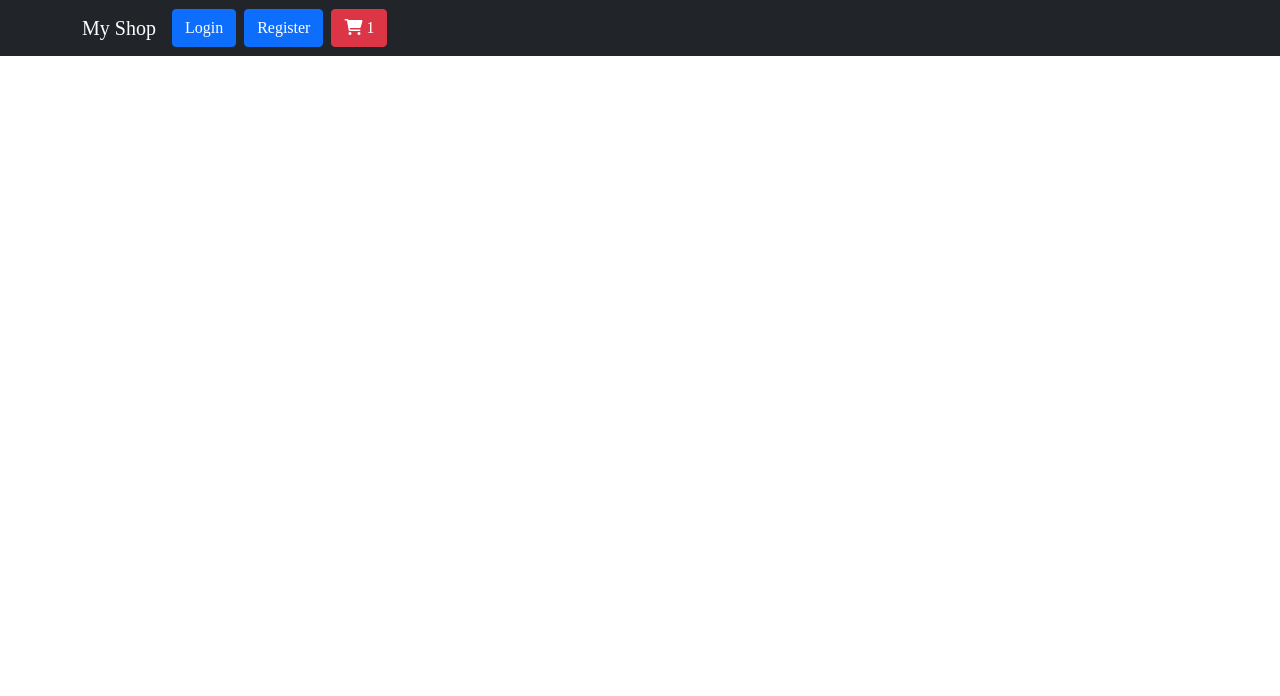
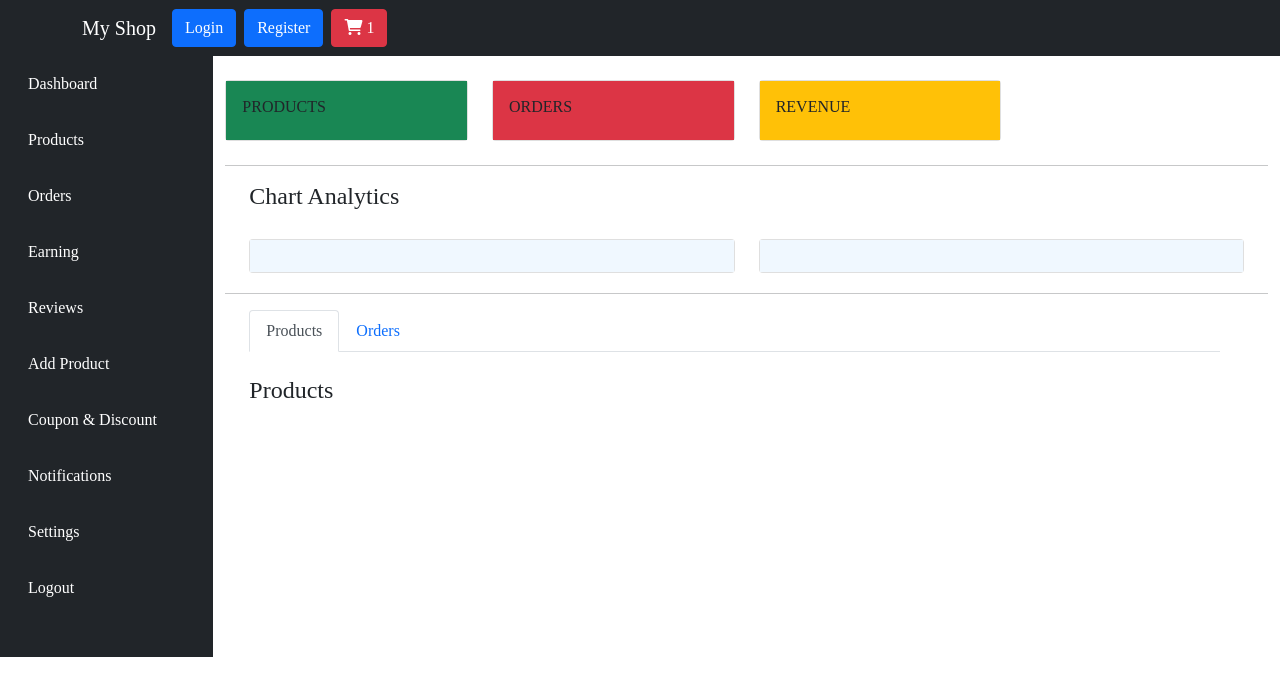
Before and after one commit to FahimAhamed101/DjReactVendor, a React (Create React App) app in the folder client/: page /vendor/dashboard in a window 1280 px wide. Shown: the top 696 px of the page. Built offline with nearby package versions, Linux system fonts and the light colour scheme.

Commit message:
vendor dashboard added

```diff
--- a/client/package.json
+++ b/client/package.json
@@ -1,7 +1,8 @@
 {
   "name": "client",
   "version": "0.1.0",
-  "private": true,"proxy": "http://localhost:8000",
+  "private": true,
+  "proxy": "http://localhost:8000",
   "dependencies": {
     "@emotion/react": "^11.13.3",
     "@emotion/styled": "^11.13.0",
@@ -14,6 +15,7 @@
     "jwt-decode": "^4.0.0",
     "moment": "^2.29.4",
     "react": "^18.3.1",
+    "react-chartjs-2": "^5.2.0",
     "react-dom": "^18.3.1",
     "react-router-dom": "^6.26.2",
     "react-scripts": "5.0.1",
--- a/client/src/App.js
+++ b/client/src/App.js
@@ -12,6 +12,7 @@ import StoredHeader from './views/base/StoredHeader'
 import MainWrapper from './views/base/MainWrapper'
 import ProductDetail from './views/store/ProductDetail'
 import PrivateRoute from './layout/PrivateRoute'
+import Dashboard from './views/vendor/Dashboard'
 function App() {
   return (
     <Router>
@@ -28,6 +29,7 @@ function App() {
         <Route path='/forget-password' element={<ForgetPassword />} />
         <Route path='/create-new-password' element={<CreatePassword />} />
         <Route path='/customer/account/' element={<PrivateRoute><Account /></PrivateRoute>} />
+        <Route path='/vendor/dashboard/' element={<Dashboard />} />
         </Routes>
          </MainWrapper>
      </Router>
--- a/client/src/store/auth.js
+++ b/client/src/store/auth.js
@@ -17,6 +17,8 @@ const useAuthStore = create((set, get) => ({
 }))
 
 
+export { useAuthStore }
+
 
 
 export default useAuthStore
--- a/client/src/utils/auth.js
+++ b/client/src/utils/auth.js
@@ -109,7 +109,7 @@ export const setAuthUser = (access_token, referesh_token) => {
 
 export const getRefreshToken = async () => {
     const referesh_token = Cookies.get("refresh_token")
-    const response = await axios.post('api/v1/user/token/refresh/',{
+    const response = await axios.post('http://127.0.0.1:8000/api/v1/user/token/refresh/',{
         refresh: referesh_token
     })
 
--- /dev/null
+++ b/client/src/views/vendor/Dashboard.jsx
@@ -0,0 +1,127 @@
+import React,{useState, useEffect} from 'react'
+
+import Sidebar from './Sidebar'
+import {Line, Bar} from 'react-chartjs-2'
+import { Chart } from 'chart.js/auto'
+import { Link } from 'react-router-dom'
+
+function Dashboard() {
+
+    return (
+        <div className="container-fluid" id="main">
+        <div className="row row-offcanvas row-offcanvas-left h-100">
+          {/* Add Side Bar Here */}
+
+          <Sidebar />
+
+          <div className="col-md-9 col-lg-10 main mt-4">
+            <div className="row mb-3">
+              <div className="col-xl-3 col-lg-6 mb-2">
+                <div className="card card-inverse card-success">
+                  <div className="card-block bg-success p-3">
+                    <div className="rotate">
+                      <i className="bi bi-grid fa-5x" />
+                    </div>
+                    <h6 className="text-uppercase">Products</h6>
+
+                  </div>
+                </div>
+              </div>
+              <div className="col-xl-3 col-lg-6 mb-2">
+                <div className="card card-inverse card-danger">
+                  <div className="card-block bg-danger p-3">
+                    <div className="rotate">
+                      <i className="bi bi-cart-check fa-5x" />
+                    </div>
+                    <h6 className="text-uppercase">Orders</h6>
+
+                  </div>
+                </div>
+              </div>
+
+              <div className="col-xl-3 col-lg-6 mb-2">
+                <div className="card card-inverse card-warning">
+                  <div className="card-block bg-warning p-3">
+                    <div className="rotate">
+                      <i className="bi bi-currency-dollar fa-5x" />
+                    </div>
+                    <h6 className="text-uppercase">Revenue</h6>
+
+                  </div>
+                </div>
+              </div>
+            </div>
+            {/*/row*/}
+            <hr />
+            <div className="container">
+              <div className="row my-3">
+                <div className="col">
+                  <h4>Chart Analytics</h4>
+                </div>
+              </div>
+              <div className="row my-2">
+                <div className="col-lg-6 py-1">
+                  <div className="card">
+                    <div className="card-body">
+
+                    </div>
+                  </div>
+                </div>
+                <div class="col-lg-6 py-1">
+                      <div class="card">
+                          <div class="card-body">
+
+                          </div>
+                      </div>
+                  </div>
+              </div>
+            </div>
+            <a id="layouts" />
+            <hr />
+            <div className="row mb-3 container">
+              <div className="col-lg-12" style={{ marginBottom: 100 }}>
+                {/* Nav tabs */}
+                <ul className="nav nav-tabs" role="tablist">
+                  <li className="nav-item">
+                    <a
+                      className="nav-link active"
+                      href="#home1"
+                      role="tab"
+                      data-toggle="tab"
+                    >
+                      Products
+                    </a>
+                  </li>
+                  <li className="nav-item">
+                    <a
+                      className="nav-link"
+                      href="#profile1"
+                      role="tab"
+                      data-toggle="tab"
+                    >
+                      Orders
+                    </a>
+                  </li>
+                </ul>
+                {/* Tab panes */}
+                <div className="tab-content">
+                  <br />
+                  <div role="tabpanel" className="tab-pane active" id="home1">
+                    <h4>Products</h4>
+
+                  </div>
+                  <div role="tabpanel" className="tab-pane" id="profile1">
+                    <h4>Orders</h4>
+
+                  </div>
+                </div>
+              </div>
+            </div>
+          </div>
+        </div>
+    </div>
+
+      )
+    }
+
+    export default Dashboard
--- /dev/null
+++ b/client/src/views/vendor/Sidebar.jsx
@@ -0,0 +1,77 @@
+import React from 'react'
+import { Link, useLocation } from 'react-router-dom'
+
+function Sidebar() {
+    const location = useLocation()
+    const isActiveLink = (currentPath, linkPath) =>{
+        return currentPath.includes(linkPath)
+    }
+    //console.log(location.pathname)
+
+
+
+  return (
+    // This is the vendor sidebar
+<div className="col-md-3 col-lg-2 sidebar-offcanvas bg-dark navbar-dark" id="sidebar" role="navigation" >
+    <ul className="nav nav-pills flex-column mb-auto nav flex-column pl-1 pt-2">
+        <li className="mb-3">
+            <Link to="/vendor/dashboard/" className={isActiveLink(location.pathname,'/vendor/dashboard/') ? "nav-link text-white active":"nav-link text-white "}>
+                <i className="bi bi-speedometer" /> Dashboard{" "}
+            </Link>
+        </li>
+        <li className="mb-3">
+            <Link to="/vendor/products/" className={isActiveLink(location.pathname,'/vendor/products/') ? "nav-link text-white active":"nav-link text-white "}>
+                <i className="bi bi-grid" /> Products{" "}
+            </Link>
+        </li>
+        <li className="mb-3">
+            <Link to="/vendor/orders/" className={isActiveLink(location.pathname,'/vendor/orders/') ? "nav-link text-white active":"nav-link text-white "}>
+                <i className="bi bi-cart-check" /> Orders{" "}
+            </Link>
+        </li>
+        <li className="mb-3">
+            <Link to="/vendor/earning/" className={isActiveLink(location.pathname,'/vendor/earning/') ? "nav-link text-white active":"nav-link text-white "}>
+                <i className="bi bi-currency-dollar" /> Earning{" "}
+            </Link>
+        </li>
+        <li className="mb-3">
+            <Link to="/vendor/reviews/" className={isActiveLink(location.pathname,'/vendor/reviews/') ? "nav-link text-white active":"nav-link text-white "}>
+                <i className="bi bi-star" /> Reviews{" "}
+            </Link>
+        </li>
+        <li className="mb-3">
+            <Link to="/vendor/product/new/" className={isActiveLink(location.pathname,'/vendor/product/new/') ? "nav-link text-white active":"nav-link text-white "}>
+                <i className="bi bi-plus-circle" /> Add Product{" "}
+            </Link>
+        </li>
+
+        <li className="mb-3">
+            <Link to={`/vendor/coupon/`} className={isActiveLink(location.pathname,'/vendor/coupon/') ? "nav-link text-white active":"nav-link text-white "}>
+                <i className="bi bi-tag" /> Coupon &amp; Discount{" "}
+            </Link>
+        </li>
+
+        <li className="mb-3">
+            <Link to={`/vendor/notifications/`} className={"nav-link text-white"}>
+                <i className="bi bi-bell" /> Notifications{" "}
+            </Link>
+        </li>
+
+        <li className="mb-3">
+            <Link to="/vendor/settings/" className={"nav-link text-white"}>
+                <i className="bi bi-gear-fill" /> Settings{" "}
+            </Link>
+        </li>
+
+        <li className="mb-3">
+            <Link to="/logout" className={"nav-link text-white"}>
+                <i className="bi bi-box-arrow-left" /> Logout{" "}
+            </Link>
+        </li>
+    </ul>
+    <hr />
+</div>
+  )
+}
+
+export default Sidebar
```
Also changed, not shown: 1 other file (tests, documents, lock files or other folders).
